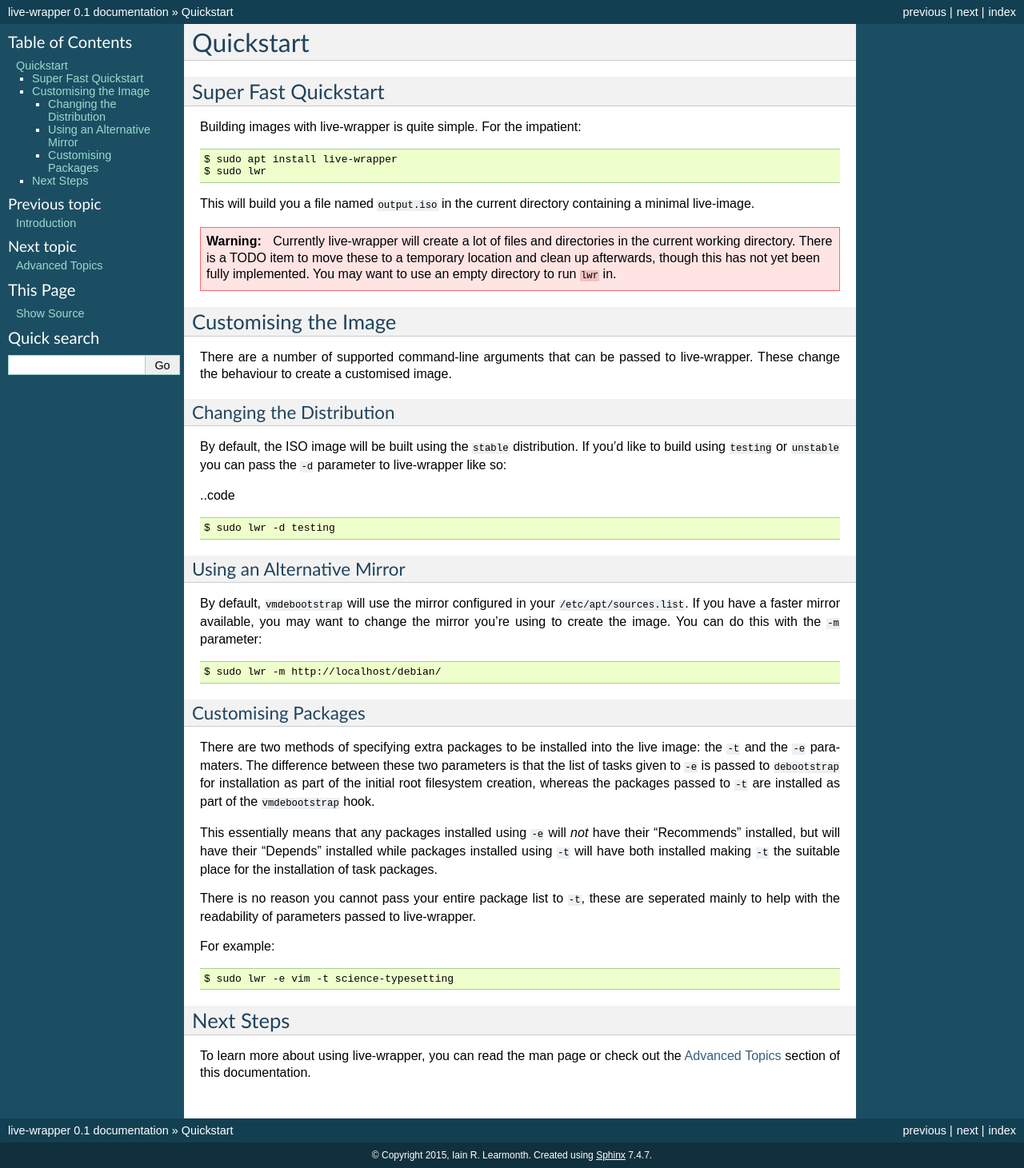
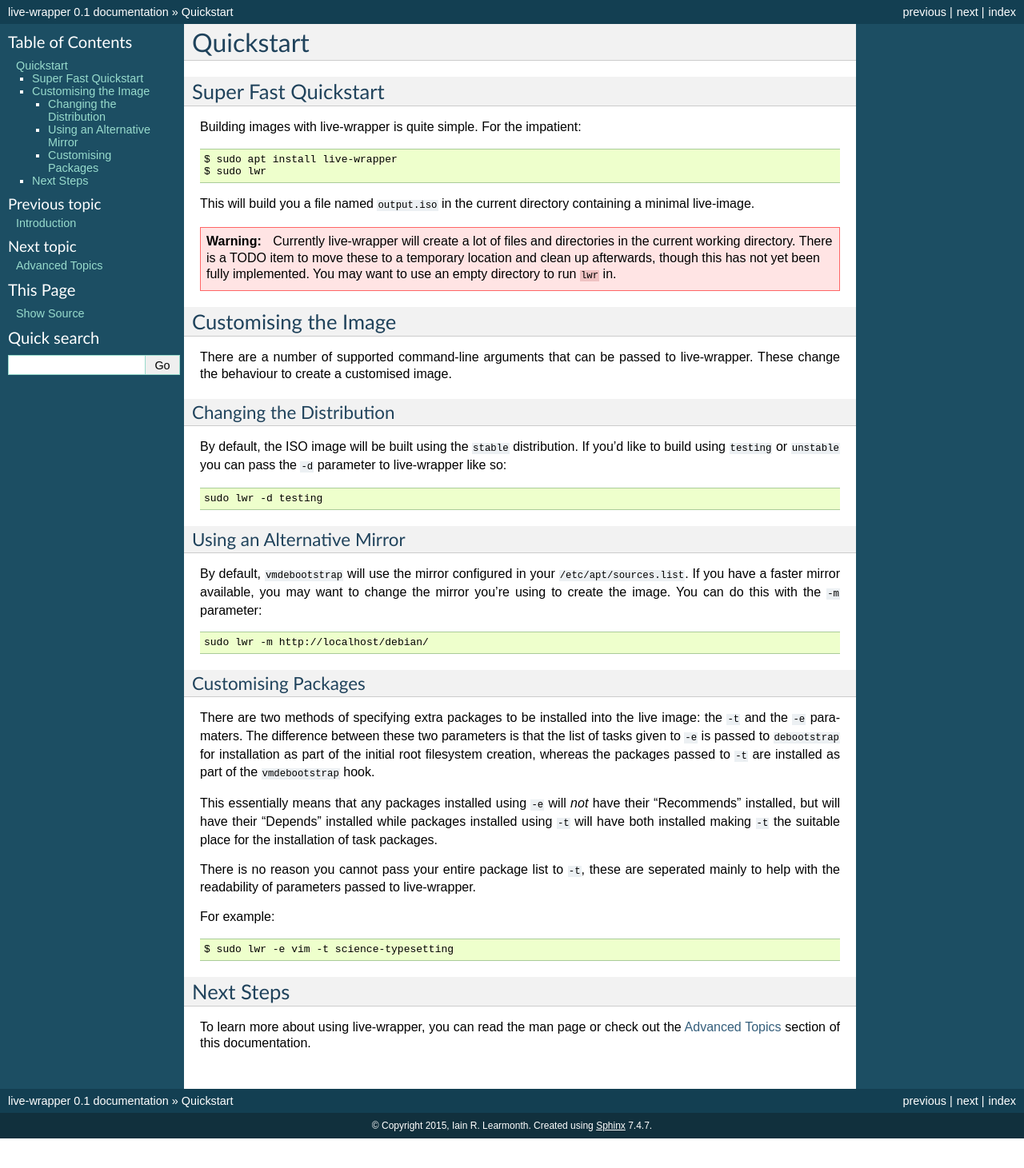
Before and after one commit to LinuxCNC/live-wrapper, a Sphinx documentation site: the page built from doc/quickstart.rst, in a window 1280 px wide. Shown: the whole page at 80% size. Built offline with Sphinx 7.4.7, drawn with Linux system fonts in a browser that asks for light colours; after the commit the page ends 1424 px from its top, so only the background shows below that.

Commit message:
Sphinx fixes

```diff
--- a/doc/quickstart.rst
+++ b/doc/quickstart.rst
@@ -34,9 +34,9 @@ By default, the ISO image will be built using the ``stable`` distribution. If
 you'd like to build using ``testing`` or ``unstable`` you can pass the ``-d``
 parameter to live-wrapper like so:
 
-..code ::
+.. code-block:: shell
 
-  $ sudo lwr -d testing
+  sudo lwr -d testing
 
 Using an Alternative Mirror
 ~~~~~~~~~~~~~~~~~~~~~~~~~~~
@@ -46,9 +46,9 @@ By default, ``vmdebootstrap`` will use the mirror configured in your
 to change the mirror you're using to create the image. You can do this with the
 ``-m`` parameter:
 
-.. code::
+.. code-block:: shell
 
-  $ sudo lwr -m http://localhost/debian/
+  sudo lwr -m http://localhost/debian/
 
 Customising Packages
 ~~~~~~~~~~~~~~~~~~~~
```
Also changed, not shown: 1 other file.
